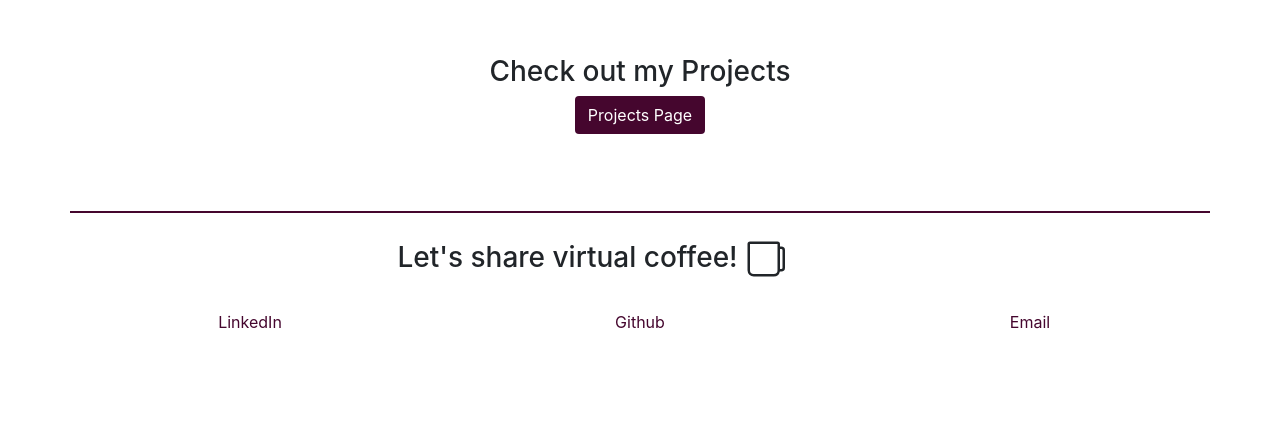
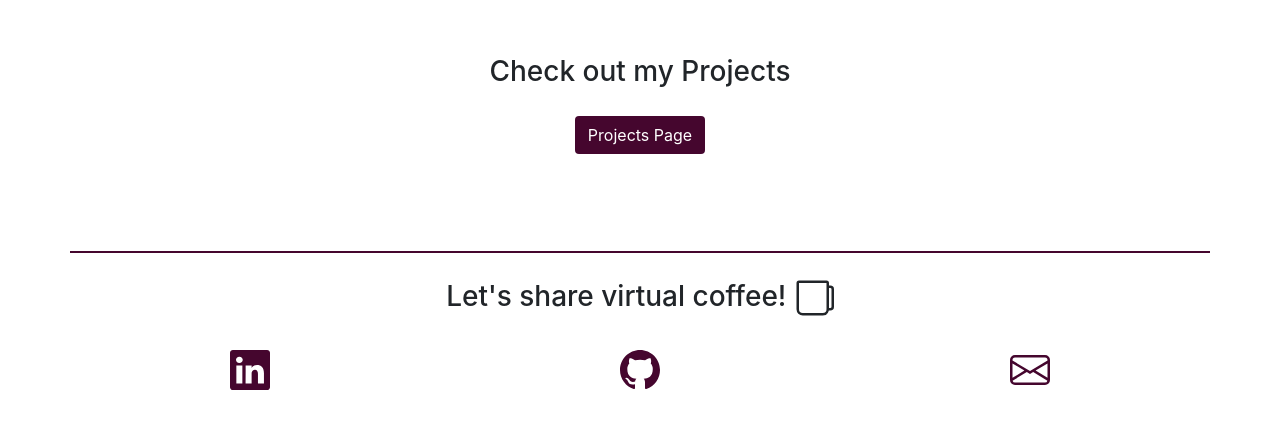
Before and after one commit to elowskya/MITxPRO, a plain HTML site: page index.html in a window 1280 px wide. Shown: the part 1465-1894 px from the top of the page. Before the commit the page ends 1848 px from the top, so only its background shows below. Drawn offline with nearby package versions, Linux system fonts and the light colour scheme.

Commit message:
added svg icons for contact links

```diff
--- a/index.html
+++ b/index.html
@@ -119,21 +119,32 @@
 
   <section class="container text-center" style="padding: 6%; border-bottom: 2px solid #45062e">
     <h3 class="text-center">Check out my Projects</h3>
-    <button type="button" class="btn" style="background-color: #45062e">
+    <button type="button" class="btn" style="background-color: #45062e; margin: 2% 0">
       <a style="color: white" href="projects.html">Projects Page</a></button>
 
   </section>
 
   <section class="container" style="padding: 2% 0">
     <div class="row">
-      <h3 class="col-11 text-center">Let's share virtual coffee!
+      <h3 class="col-sm-12 text-center">Let's share virtual coffee!
         <svg xmlns="http://www.w3.org/2000/svg" width="40" height="40" fill="currentColor" class="bi bi-cup" viewBox="0 0 16 16">
           <path d="M1 2a1 1 0 0 1 1-1h11a1 1 0 0 1 1 1v1h.5A1.5 1.5 0 0 1 16 4.5v7a1.5 1.5 0 0 1-1.5 1.5h-.55a2.5 2.5 0 0 1-2.45 2h-8A2.5 2.5 0 0 1 1 12.5V2zm13 10h.5a.5.5 0 0 0 .5-.5v-7a.5.5 0 0 0-.5-.5H14v8zM13 2H2v10.5A1.5 1.5 0 0 0 3.5 14h8a1.5 1.5 0 0 0 1.5-1.5V2z"/>
         </svg>
       </h3>
-      <a class="col text-center" style="margin: 2%; color: #45062e" href="https://www.linkedin.com/in/ashleyelowsky/">LinkedIn</a>
-      <a class="col text-center" style="margin: 2%; color: #45062e" href="https://github.com/elowskya">Github</a>
-      <a class="col text-center" style="margin: 2%; color: #45062e" href="https://www.linkedin.com/in/ashleyelowsky/">Email</a>
+      <a class="col text-center" style="margin: 2%; color: #45062e" href="https://www.linkedin.com/in/ashleyelowsky/">
+        <svg xmlns="http://www.w3.org/2000/svg" width="40" height="40" fill="currentColor" class="bi bi-linkedin" viewBox="0 0 16 16">
+          <path d="M0 1.146C0 .513.526 0 1.175 0h13.65C15.474 0 16 .513 16 1.146v13.708c0 .633-.526 1.146-1.175 1.146H1.175C.526 16 0 15.487 0 14.854V1.146zm4.943 12.248V6.169H2.542v7.225h2.401zm-1.2-8.212c.837 0 1.358-.554 1.358-1.248-.015-.709-.52-1.248-1.342-1.248-.822 0-1.359.54-1.359 1.248 0 .694.521 1.248 1.327 1.248h.016zm4.908 8.212V9.359c0-.216.016-.432.08-.586.173-.431.568-.878 1.232-.878.869 0 1.216.662 1.216 1.634v3.865h2.401V9.25c0-2.22-1.184-3.252-2.764-3.252-1.274 0-1.845.7-2.165 1.193v.025h-.016a5.54 5.54 0 0 1 .016-.025V6.169h-2.4c.03.678 0 7.225 0 7.225h2.4z"/>
+        </svg></a>
+
+      <a class="col text-center" style="margin: 2%; color: #45062e" href="https://github.com/elowskya">
+      <svg xmlns="http://www.w3.org/2000/svg" width="40" height="40" fill="currentColor" class="bi bi-github" viewBox="0 0 16 16">
+        <path d="M8 0C3.58 0 0 3.58 0 8c0 3.54 2.29 6.53 5.47 7.59.4.07.55-.17.55-.38 0-.19-.01-.82-.01-1.49-2.01.37-2.53-.49-2.69-.94-.09-.23-.48-.94-.82-1.13-.28-.15-.68-.52-.01-.53.63-.01 1.08.58 1.23.82.72 1.21 1.87.87 2.33.66.07-.52.28-.87.51-1.07-1.78-.2-3.64-.89-3.64-3.95 0-.87.31-1.59.82-2.15-.08-.2-.36-1.02.08-2.12 0 0 .67-.21 2.2.82.64-.18 1.32-.27 2-.27.68 0 1.36.09 2 .27 1.53-1.04 2.2-.82 2.2-.82.44 1.1.16 1.92.08 2.12.51.56.82 1.27.82 2.15 0 3.07-1.87 3.75-3.65 3.95.29.25.54.73.54 1.48 0 1.07-.01 1.93-.01 2.2 0 .21.15.46.55.38A8.012 8.012 0 0 0 16 8c0-4.42-3.58-8-8-8z"/>
+      </svg></a>
+
+      <a class="col text-center" style="margin: 2%; color: #45062e" href="https://www.linkedin.com/in/ashleyelowsky/">
+        <svg xmlns="http://www.w3.org/2000/svg" width="40" height="40" fill="currentColor" class="bi bi-envelope" viewBox="0 0 16 16">
+          <path d="M0 4a2 2 0 0 1 2-2h12a2 2 0 0 1 2 2v8a2 2 0 0 1-2 2H2a2 2 0 0 1-2-2V4zm2-1a1 1 0 0 0-1 1v.217l7 4.2 7-4.2V4a1 1 0 0 0-1-1H2zm13 2.383-4.758 2.855L15 11.114v-5.73zm-.034 6.878L9.271 8.82 8 9.583 6.728 8.82l-5.694 3.44A1 1 0 0 0 2 13h12a1 1 0 0 0 .966-.739zM1 11.114l4.758-2.876L1 5.383v5.73z"/>
+        </svg></a>
      </div>
   </section>
 
```
